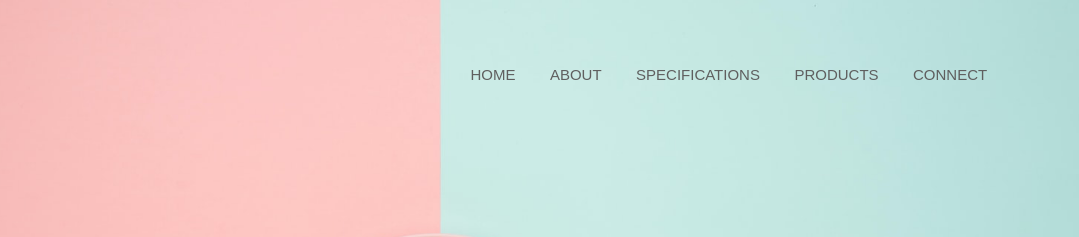
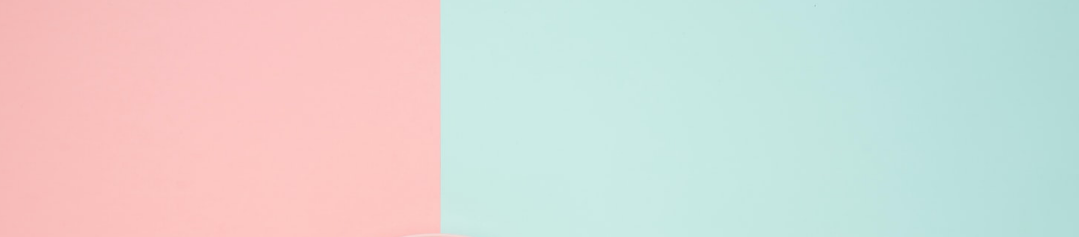
Before and after one commit to JyotiMate/Music-player, a plain HTML site: page index.html in a window 1280 px wide. Shown: the top 237 px of the page, 201-1280 px from the left. Drawn offline with Linux system fonts and the light colour scheme.

Commit message:
Updated index.html

```diff
--- a/index.html
+++ b/index.html
@@ -13,13 +13,7 @@
       <div class="container">
         <div class="navbar">
             <img src="images/logo.png" class="logo" alt="Logo">
-            <ul>
-                <li><a href="#">HOME</a></li>
-                <li><a href="#">ABOUT</a></li>
-                <li><a href="#">SPECIFICATIONS</a></li>
-                <li><a href="#">PRODUCTS</a></li>
-                <li><a href="#">CONNECT</a></li>
-            </ul>
+
         </div>
 
         <div class="content">
@@ -40,11 +34,11 @@
                             </div>
                         </div>
                           <audio id="audio">
-                                <source src="music/dance.mp3" type="audio/mp3">
+                                <source src="music/Dance.mp3" type="audio/mp3">
                             </audio>
 
                             <div class="img-container">
-                                <img src="images/indian.jpg" alt="music-cover" id="cover" />
+                                <img src="images/Indian.jpg" alt="music-cover" id="cover" />
 
                             </div>
                             <div class="navigation">
```
